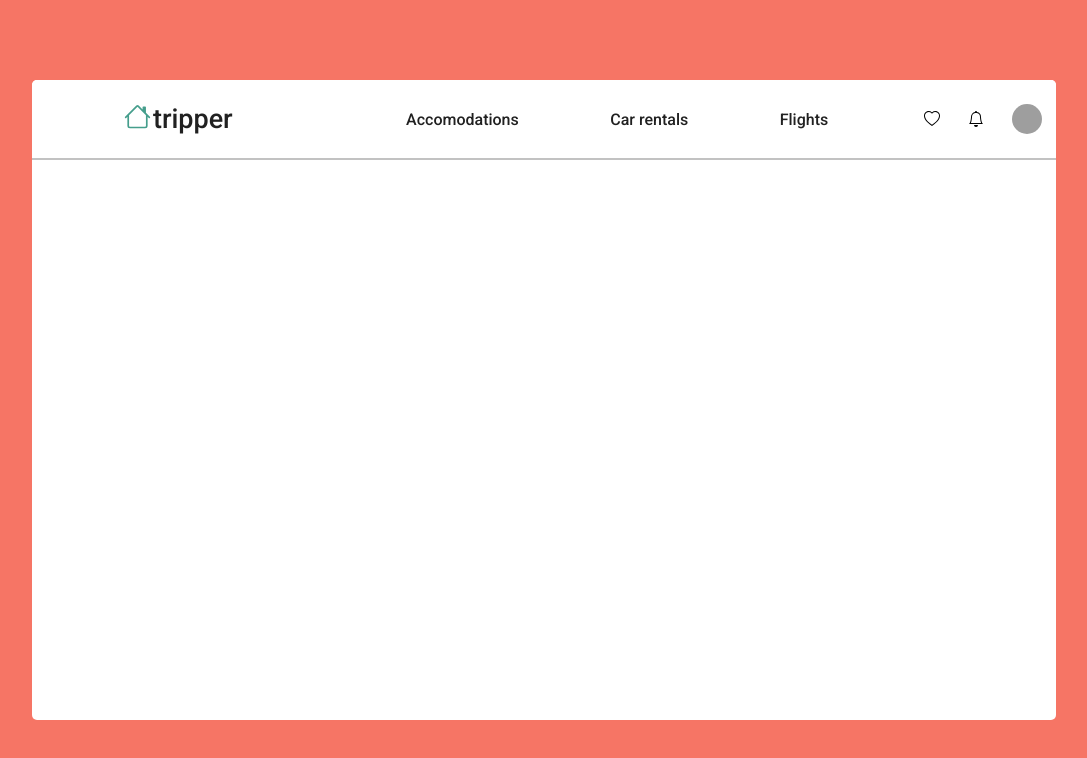
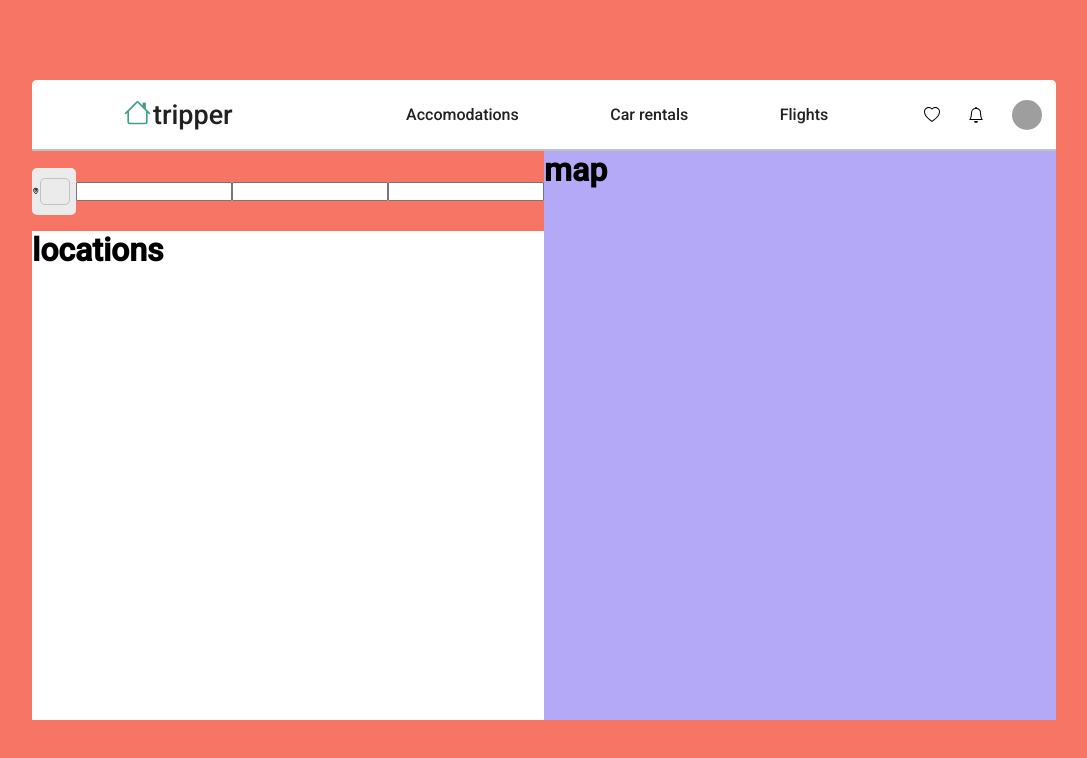
Before and after one commit to brightdevs/tripper, a React (Create React App) app: page / in a window 1280 px wide. Shown: the top 758 px of the page, without its empty margins (96-1183 px from the left). Built offline with nearby package versions, Linux system fonts and the light colour scheme; grey boxes are pictures that could not be loaded.

Commit message:
css styling for input WIP

```diff
--- a/src/pages/Home.tsx
+++ b/src/pages/Home.tsx
@@ -1,10 +1,53 @@
 import Layout from '../components/Layout';
 import Header from '../components/Header';
-
+import { BiMap } from 'react-icons/bi';
 const Home = () => {
   return (
     <Layout>
       <Header />
+      <div className='main-wrapper'>
+        <div className='locations'>
+          <div className='locations__search'>
+            <div className='section'>
+              <div className='wrapper'>
+                <BiMap className='icon' />
+                <input type='text' />
+              </div>
+            </div>
+            <div className='section'>
+              <input type='text' />
+            </div>
+            <div className='section'>
+              <input type='text' />
+            </div>
+            <div className='section'>
+              <input type='text' />
+            </div>
+            {/* <div className='locations__search-locations'>
+              <div className='section-wrapper'>
+                <BiMap className='locations__search-locations__icon' />
+                <div className='input-wrapper'>
+                  <span className='label'>Location</span>
+                  <input type='text' placeholder='Moncton, NB' />
+                </div>
+              </div>
+            </div> */}
+            {/* <div className='locations__search-date'>
+              <input type='text' placeholder='Tuesday 4' />
+            </div>
+            <div className='locations__search-date'>
+              <input type='text' placeholder='Friday 6' />
+            </div>
+            <div className='locations__search-guest'>
+              <input type='text' placeholder='2 Rooms' />
+            </div> */}
+          </div>
+          <h1>locations</h1>
+        </div>
+        <div className='map'>
+          <h1>map</h1>
+        </div>
+      </div>
     </Layout>
   );
 };
--- a/src/styles/App.scss
+++ b/src/styles/App.scss
@@ -5,6 +5,9 @@ $green: #459E8C;
 $white: #FFFFFF;
 $black: #212121;
 $light-grey: #c2c2c2;
+$blue: #C5DCEC;
+$violet: #b4a9f6;
+$grey: #ebebeb;
 
 /* font sizes */
 $font-regular: 16px;
@@ -117,4 +120,146 @@ body {
     }
   }
 
+  /* Location & Map */
+  .main-wrapper {
+    height: 80vh;
+    width: 100%;
+    @include flex(row, flex-start, flex-start);
+    background-color: $green;
+
+    .locations {
+      flex: 1;
+      @include flex(column, flex-start, flex-start);
+      height: 100%;
+      background-color: $white;
+
+      .section {
+        flex: 1;
+        background-color: $pink;
+        @include flex(column, center, center);
+
+        .wrapper {
+          background-color: $grey;
+          @include flex(row, space-around, center);
+          padding: 10px 6px 10px 0px;
+          border-radius: 5px;
+
+          .icon {
+            width: 20%;
+          }
+
+          input {
+            width: 80%;
+            background-color: transparent;
+            border: $light-grey solid 1px;
+            border-radius: 5px;
+            padding: 5px;
+
+            // if input is blur then border on the bottom only
+            &:focus {
+              outline: none;
+              border-bottom: $light-grey solid 2px;
+            }
+          }
+        }
+      }
+
+      &__search {
+        display: flex;
+        background-color: $grey;
+        width: 100%;
+        height: 10vh;
+
+        padding: 0px;
+
+
+
+        // .input-wrapper {
+        //   background-color: $pink;
+        //   @include flex(column, flex-start, flex-start);
+
+        //   span {
+        //     font-size: 10px;
+        //     ;
+        //   }
+        // }
+
+
+        // input[type='text'] {
+        //   border: none;
+        //   width: 80%;
+        //   background-color: rgb(226, 226, 226);
+        //   border-radius: 5px;
+        //   padding: 5px;
+
+
+        // }
+
+        input::placeholder {
+          color: #bebebe;
+        }
+
+        &-locations {
+          flex: 1;
+          @include flex(row, flex-start, center);
+
+          .section-wrapper {
+            background-color: $pink;
+            display: flex;
+            flex-direction: row;
+            justify-content: flex-end;
+
+
+          }
+
+          &__icon {
+            font-size: $font-large;
+            color: $light-grey;
+          }
+
+          .input-wrapper {
+            @include flex(column, flex-start, flex-start);
+            color: white;
+            width: 100%;
+
+
+            span {
+              font-size: 10px;
+              margin: 0 5px;
+              color: $light-grey;
+            }
+
+            input {
+              border: none;
+              background-color: transparent;
+              border: 1px solid $light-grey;
+              border-radius: 5px;
+              padding: 5px;
+              width: 50%;
+              ;
+            }
+          }
+
+        }
+
+        &-date {
+          flex: 1;
+          @include flex(column, center, center);
+        }
+
+        &-guest {
+          flex: 1;
+          @include flex(column, center, center);
+          ;
+        }
+      }
+    }
+
+    .map {
+      flex: 1;
+      height: 100%;
+      background-color: $violet;
+    }
+  }
+
 }
```
